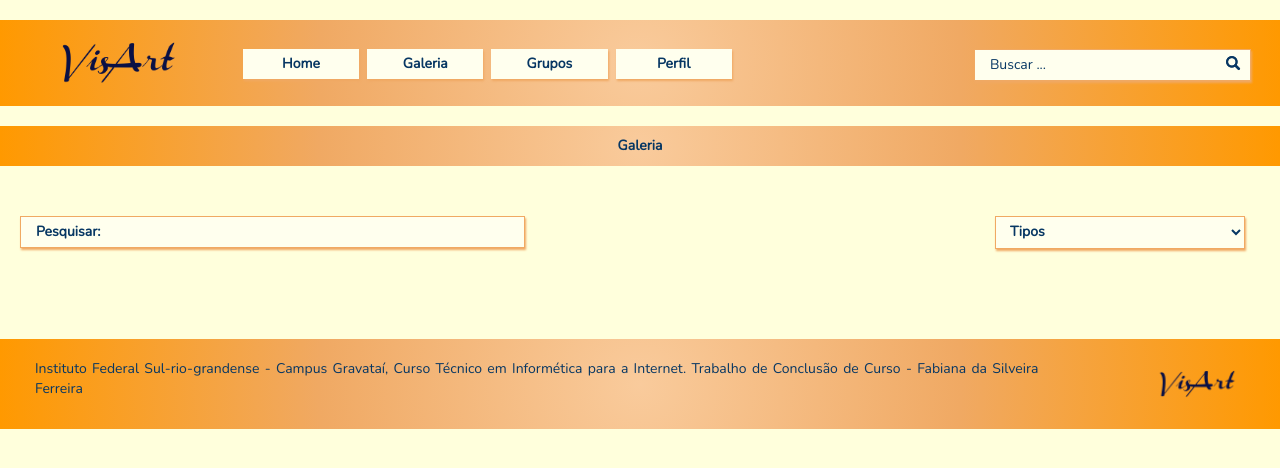
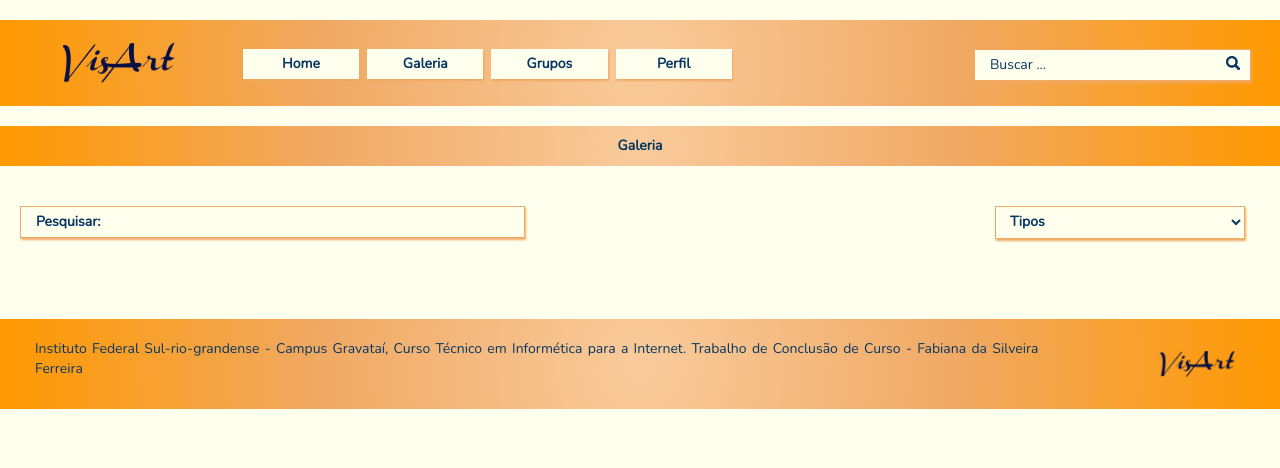
Before and after one commit to FabianaSFerreira/VisArt, a PHP site: page /galeria.php in a window 1280 px wide. Shown: the top 468 px of the page. Run offline with PHP 8.4, Linux system fonts and the light colour scheme; the visitor is signed in with stand-in values (Sample User, id 1); data that the repository does not hold is empty.

Commit message:
Add files via upload

```diff
--- a/CSS/estilos.css
+++ b/CSS/estilos.css
@@ -3,7 +3,7 @@
 body {
     font-size: auto;
     color: #073763;
-    background-color: #ffffdc;
+    background-color: #ffffee;
     font-family: 'Nunito', sans-serif;
 }
 
@@ -18,7 +18,7 @@ a {
     box-shadow: 1px 2px 2px #f0a963;
 }
 
-#buscar, #comentario {
+#buscar, #comentario, #mensagem {
     padding: 5px;
     text-align: left;
     min-width: 150px;
@@ -27,7 +27,7 @@ a {
     box-shadow: 1px 2px 2px #f0a963;
 }
 
-#text_busca{
+#text_busca {
     margin: 0px;
     border: 0px;
     width: 100px;
@@ -36,14 +36,14 @@ a {
     background-color: #ffffee;
 }
 
-#header, #titulo, #perfil{
+#header, #titulo, #perfil {
     padding: 10px;
     font-weight: bold;
     text-align: center;
     background-image: radial-gradient(circle, #f9cb9c, #f0a963, #ff9900);
 }
 
-h4 {
+h4, h5 {
     color: #073763;
     font-weight: bold;
     text-align: center;
@@ -51,9 +51,6 @@ h4 {
 
 h5 {
     padding: 5px;
-    color: #073763;
-    font-weight: bold;
-    text-align: center;
     background-color: #ffffee;
     border: 0.5px solid #f0a963;
     box-shadow: 1px 2px 2px #f0a963;
@@ -96,22 +93,29 @@ img {
     margin: 10px;
 }
 
-#alert, #campo {
+#alert, #campo, #notificacao {
     margin: 20px;
     padding: 5px;
     text-shadow: 0 0 0.1em #f0a963;
     background-image: linear-gradient(to bottom right, #f9cb9c, #ffffee);
 }
 
-#alert {
+section, #alert, #notificacao, #footer {
     padding: 20px;
 }
 
-section {
-    margin: 30px;
+#sala_BP {
+    margin: 5px;
+    height: 350px;
+    padding: 20px;
+    display: flex;
+    overflow-y: scroll;
+    overflow-x: hidden;
+    flex-direction: column-reverse;
+    background-image: linear-gradient(to bottom right, #f9cb9c, #ffffee);
 }
 
-#imagem, button, select, textarea, input[type=text], input[type=password], input[type=email], input[type=submit] {
+#imagem, button, select, textarea, input {
     margin: 10px;
     width: 250px;
     font-weight: bold;
@@ -121,15 +125,12 @@ section {
     box-shadow: 1px 2px 2px #f0a963;
 }
 
-button[type=text] {
+button[type=text], #footer {
     text-align: justify;
+    font-weight: lighter;
 }
 
-/* input[type=file] {
-    display: none;
-} */
-
-input[type=submit], .modal-header, .modal-footer {
+input[type=submit], .modal-header, .modal-footer, #footer {
     background-image: radial-gradient(circle, #f9cb9c, #f0a963, #ff9900);
 }
 
@@ -160,20 +161,40 @@ input[type=submit], .modal-header, .modal-footer {
     font-weight: lighter;
 }
 
-
-.carousel-control.left, .carousel-control.right {
-    padding: 0;
-    opacity: .8;
+::-webkit-file-upload-button {
+    border: 0px;
+    color: #073763;
+    background: none;
     box-shadow: 0 0 0;
-    background-image: linear-gradient(to right, #f9cb9c, rgba(0,0,0,.0001));
+    border-left: 0.5px solid #f0a963;
+    border-right: 0.5px solid #f0a963;
 }
 
-.carousel-control.right {
-    background-image: linear-gradient(to left, #f9cb9c, rgba(0,0,0,.0001));
+[data-title] {
+    position: relative;
 }
 
-#footer {
-    padding: 20px;
-    text-align: justify;
-    background-image: radial-gradient(circle, #f9cb9c, #f0a963, #ff9900);
+[data-title]:hover:after {
+    opacity: 1;
+    visibility: visible;
 }
+
+[data-title]:after {
+    z-index: 99999;
+    padding: 2px 5px;
+    position: absolute;
+    visibility: hidden;
+    font-weight: lighter;
+    content: attr(data-title);
+    background-color: #ffffee;
+    border: 0.5px solid #f0a963;
+    box-shadow: 1px 2px 2px #f0a963;
+}
+
+.carousel-control.left, .carousel-control.right, .data-slide-to {
+    width: 10%;
+    padding: 0;
+    opacity: 1;
+    background: 0;
+    box-shadow: 0 0 0;
+}
```
